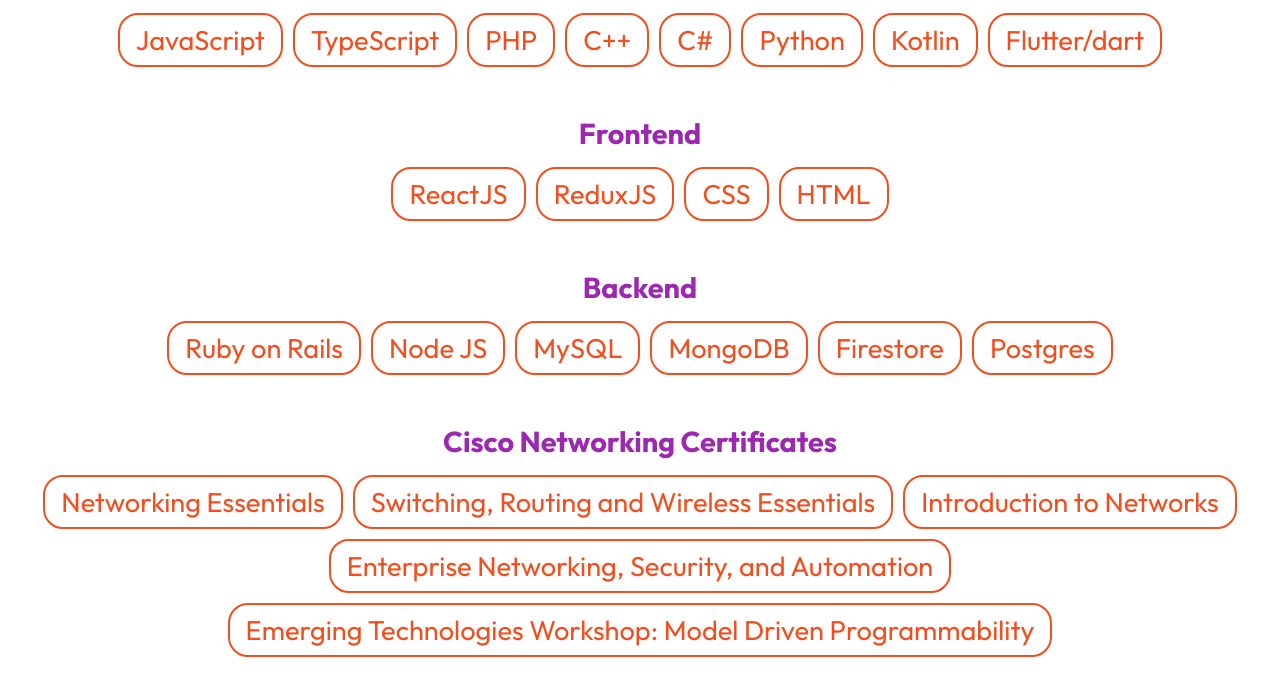
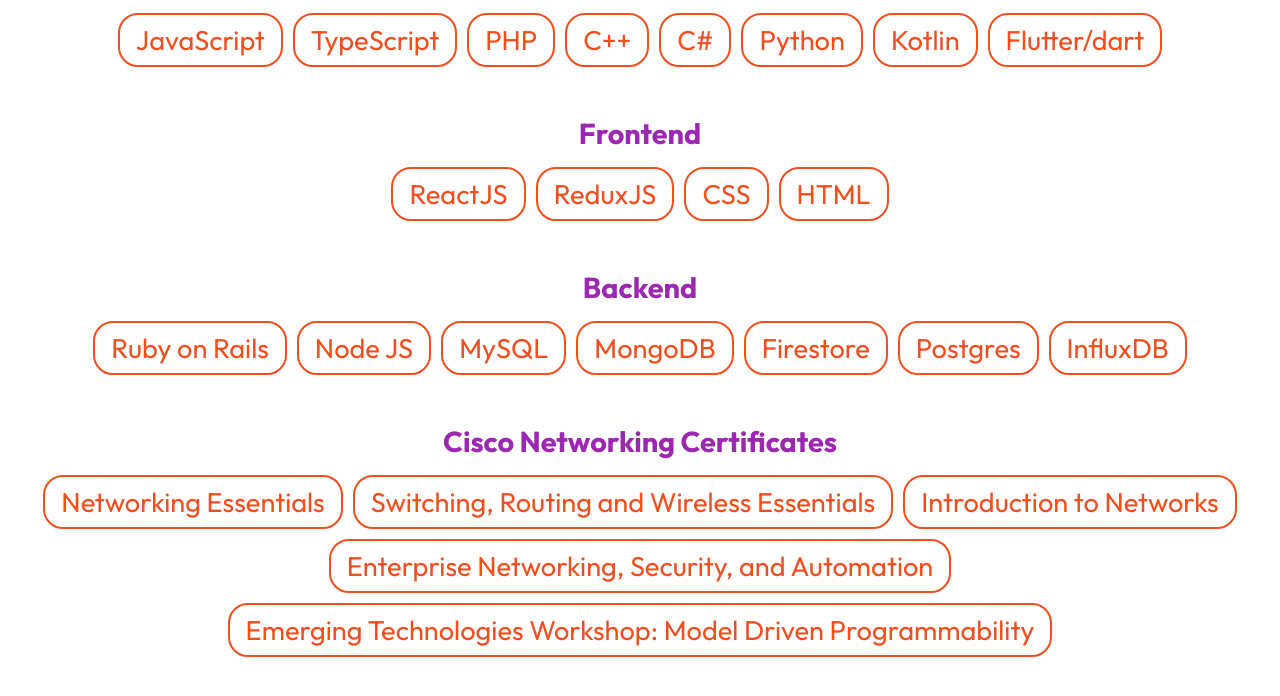
Before and after one commit to LawunnKhaing/Portfolio, a website: page Frontend/skills.html in a window 1280 px wide. Shown: the part 252-948 px from the top of the page. Drawn offline with nearby package versions, Linux system fonts and the light colour scheme.

Commit message:
Add Skills

```diff
--- a/Frontend/skills.html
+++ b/Frontend/skills.html
@@ -69,6 +69,7 @@
                 <span>MongoDB</span>
                 <span>Firestore</span>
                 <span>Postgres</span>
+                <span>InfluxDB</span>
             </div>
         </div>
 
```
